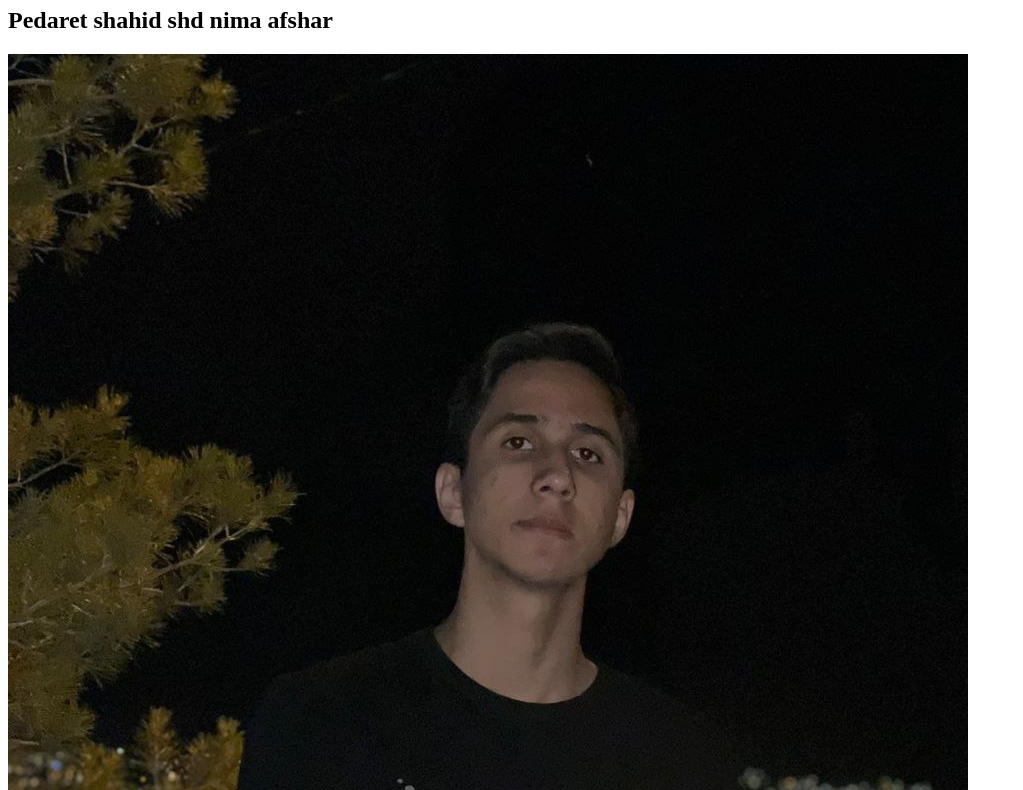
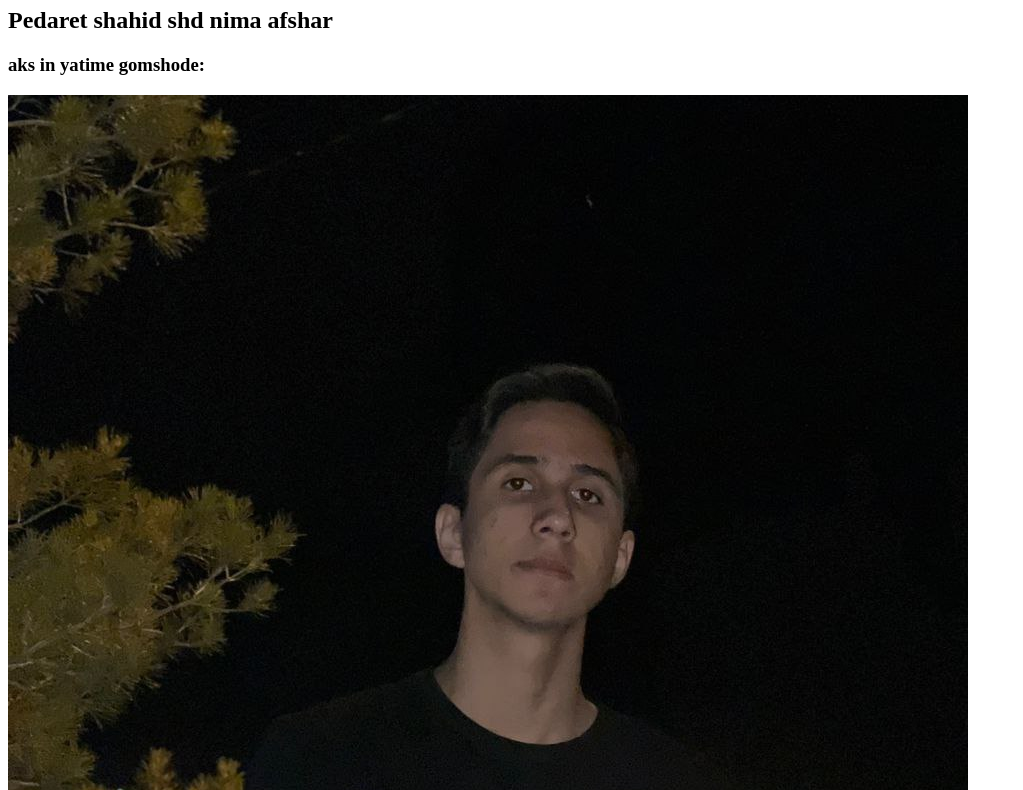
Before and after one commit to ITzArsh1a/Arshweb, a plain HTML site: page index.html in a window 1280 px wide. Shown: the part 73-863 px from the top of the page, without its empty margins (0-1023 px from the left). Drawn offline with Linux system fonts and the light colour scheme.

Commit message:
Add files via upload

```diff
--- a/index.html
+++ b/index.html
@@ -6,6 +6,7 @@
 <body>
 <h1> Khabare ruz: </h1>
 <h2> Pedaret shahid shd nima afshar </h2>
+<h3> aks in yatime gomshode: </h3>
 <img src="af.jpg">
 </body>
 </html>
```
